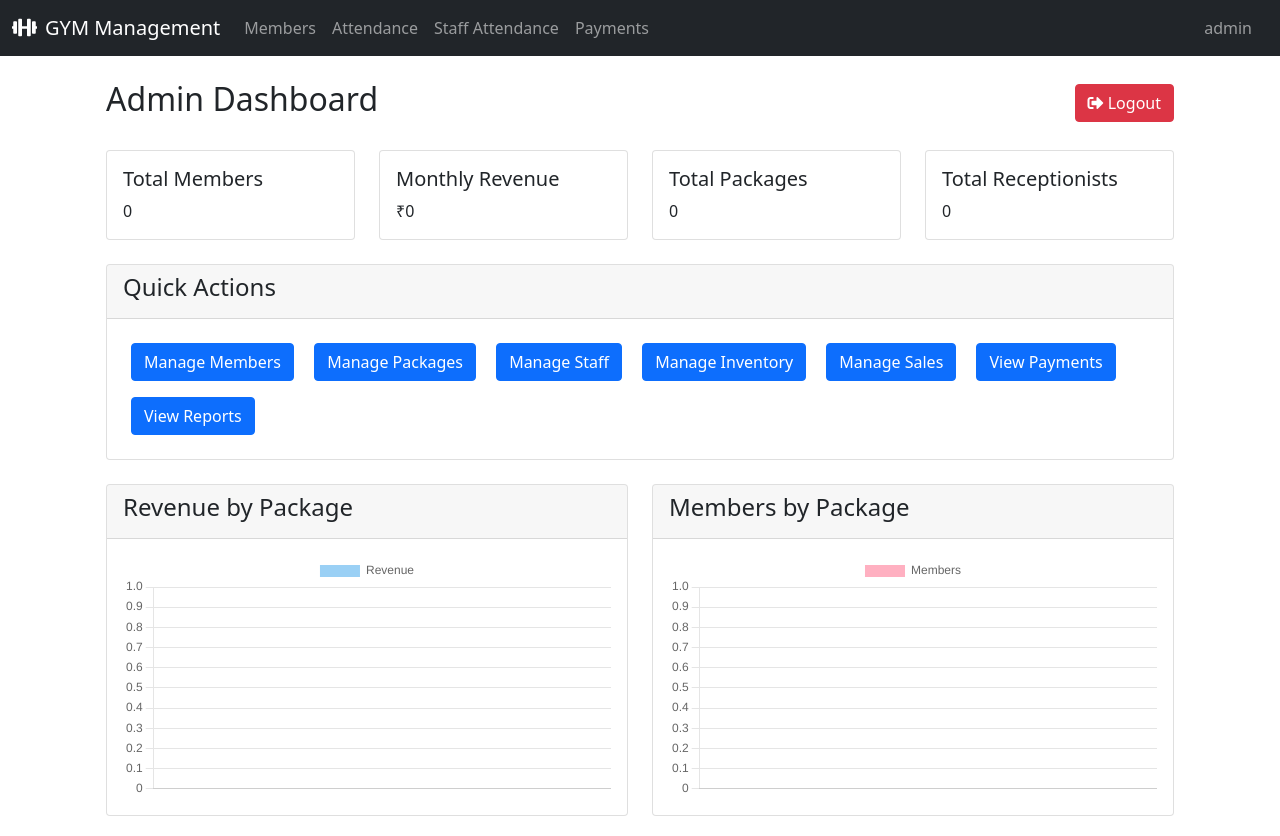
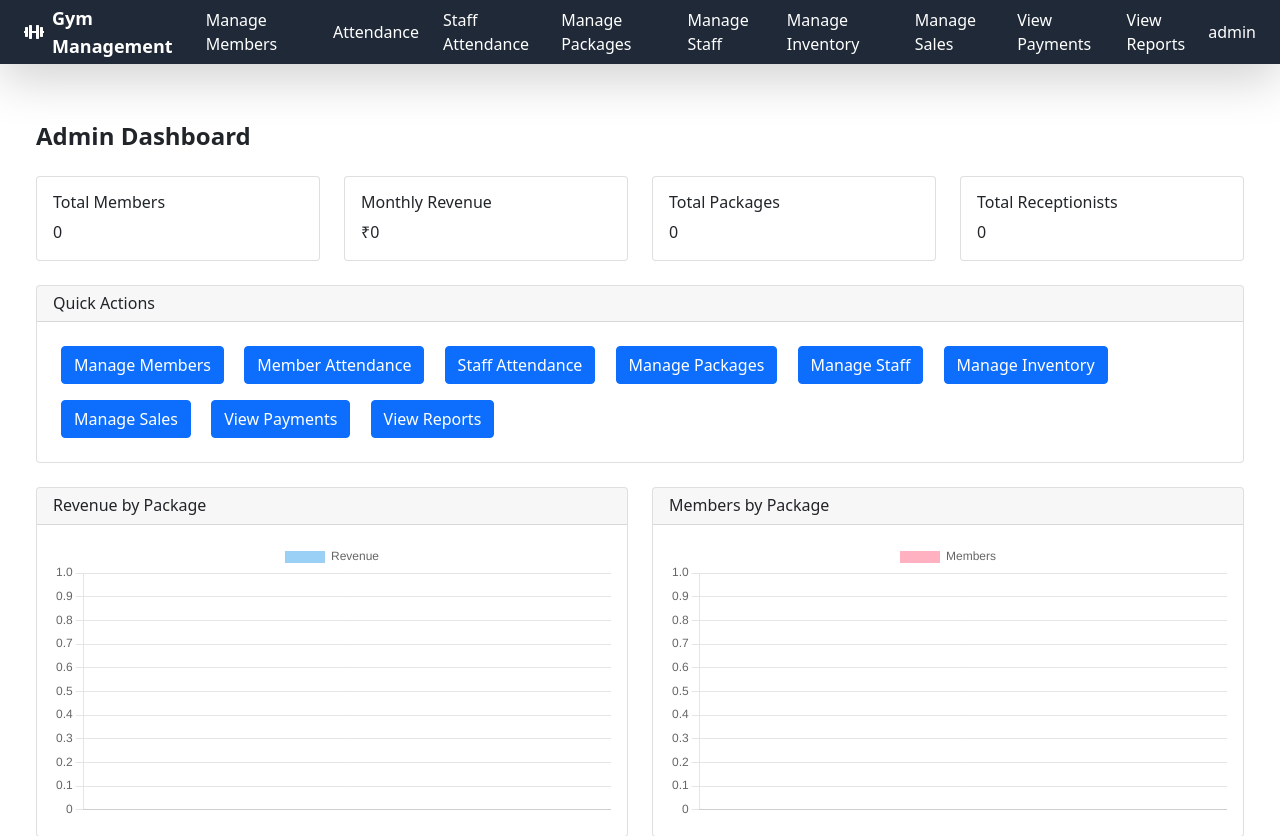
Before and after one commit to danishjavedcodes/gym_management, a Flask app: page /admin/dashboard in a window 1280 px wide. Shown: the top 836 px of the page. Run offline with Flask 3, Linux system fonts and the light colour scheme; the visitor is signed in with stand-in values (Sample User, id 1); some libraries are stand-ins or nearby versions.

Commit message:
Navbar fixed

```diff
--- a/templates/admin/base.html
+++ b/templates/admin/base.html
@@ -1,139 +1,65 @@
-<!-- <!DOCTYPE html>
-<html lang="en">
-<head>
-    <meta charset="UTF-8">
-    <meta name="viewport" content="width=device-width, initial-scale=1.0">
-    <title>{% block title %}Admin Dashboard{% endblock %}</title>
-    <script src="https://cdn.tailwindcss.com"></script>
-</head>
-<body class="bg-gray-100">
-    <nav class="bg-gray-800 text-white">
-        <div class="max-w-7xl mx-auto px-4">
-            <div class="flex items-center justify-between h-16">
-                <div class="flex items-center space-x-4">
-                    <a href="{{ url_for('admin_dashboard') }}" class="hover:bg-gray-700 px-3 py-2 rounded">Dashboard</a>
-                    <a href="{{ url_for('view_members') }}" class="hover:bg-gray-700 px-3 py-2 rounded">Members</a>
-                    <a href="{{ url_for('packages') }}" class="hover:bg-gray-700 px-3 py-2 rounded">Packages</a>
-                    <a href="{{ url_for('manage_receptionists') }}" class="hover:bg-gray-700 px-3 py-2 rounded">Staff</a>
-                    <a href="{{ url_for('reports') }}" class="hover:bg-gray-700 px-3 py-2 rounded">Reports</a>
-                    <a href="{{ url_for('inventory') }}" class="hover:bg-gray-700 px-3 py-2 rounded">Inventory</a>
-                    <a href="{{ url_for('sales') }}" class="hover:bg-gray-700 px-3 py-2 rounded">Sales</a>
-                </div>
-                <a href="{{ url_for('logout') }}" class="hover:bg-red-600 bg-red-500 px-3 py-2 rounded">Logout</a>
-            </div>
-        </div>
-    </nav>
-
-    <main class="max-w-7xl mx-auto py-6 px-4">
-        {% with messages = get_flashed_messages() %}
-            {% if messages %}
-                {% for message in messages %}
-                    <div class="bg-green-100 border border-green-400 text-green-700 px-4 py-3 rounded mb-4">
-                        {{ message }}
-                    </div>
-                {% endfor %}
-            {% endif %}
-        {% endwith %}
-
-        {% block content %}{% endblock %}
-    </main>
-</body>
-</html> -->
-
 <!DOCTYPE html>
 <html lang="en">
 <head>
     <meta charset="UTF-8">
     <meta name="viewport" content="width=device-width, initial-scale=1.0">
     <title>Gym Management System</title>
+    <script src="https://cdn.tailwindcss.com"></script>
     <link href="https://cdn.jsdelivr.net/npm/bootstrap@5.1.3/dist/css/bootstrap.min.css" rel="stylesheet">
     <link href="https://cdnjs.cloudflare.com/ajax/libs/font-awesome/5.15.4/css/all.min.css" rel="stylesheet">
     <link href="{{ url_for('static', filename='css/style.css') }}" rel="stylesheet">
 </head>
 <body>
-    {% if session.user_type %}
-    <nav class="navbar navbar-expand-lg navbar-dark bg-primary shadow">
-        <div class="container">
-            <a class="navbar-brand fw-bold" href="{{ url_for('admin_dashboard' if session.user_type == 'admin' else 'receptionist_dashboard') }}">
-                <i class="fas fa-dumbbell me-2"></i>Gym Management
+    <nav class="bg-gray-800 shadow-lg">
+        <div class="flex h-16 items-center px-4 justify-between">
+            <div class="flex items-center">
+                <a href="{{ url_for('admin_dashboard') }}" class="text-white flex items-center mr-4">
+                    <i class="fas fa-dumbbell mr-2"></i>
+                    <span class="font-bold text-lg">Gym Management</span>
                 </a>
-            <button class="navbar-toggler" type="button" data-bs-toggle="collapse" data-bs-target="#navbarNav">
-                <span class="navbar-toggler-icon"></span>
-            </button>
-            <div class="collapse navbar-collapse" id="navbarNav">
-                <ul class="navbar-nav me-auto mb-2 mb-lg-0">
-                    <li class="nav-item">
-                        <a class="nav-link {% if request.path == '/members' %}active{% endif %}" href="{{ url_for('view_members') }}">
-                            <i class="fas fa-users me-1"></i> Members
+
+                <div class="flex items-center space-x-2">
+                    <a href="{{ url_for('view_members') }}" class="text-white hover:bg-gray-700 px-2 py-2 rounded">
+                        Manage Members
                     </a>
-                    </li>
-                    {% if session.user_type == 'admin' %}
-                    <li class="nav-item">
-                        <a class="nav-link {% if request.path == '/admin/dashboard' %}active{% endif %}" href="{{ url_for('admin_dashboard') }}">
-                            <i class="fas fa-tachometer-alt me-1"></i> Dashboard
+                    <a href="{{ url_for('attendance') }}" class="text-white hover:bg-gray-700 px-2 py-2 rounded">
+                        Attendance
                     </a>
-                    </li>
-                    <li class="nav-item">
-                        <a class="nav-link {% if request.path == '/packages' %}active{% endif %}" href="{{ url_for('packages') }}">
-                            <i class="fas fa-box me-1"></i> Packages
+                    <a href="{{ url_for('staff_attendance') }}" class="text-white hover:bg-gray-700 px-2 py-2 rounded">
+                        Staff Attendance
                     </a>
-                    </li>
-                    <li class="nav-item">
-                        <a class="nav-link {% if request.path == '/inventory' %}active{% endif %}" href="{{ url_for('inventory') }}">
-                            <i class="fas fa-boxes me-1"></i> Inventory
+                    <a href="{{ url_for('packages') }}" class="text-white hover:bg-gray-700 px-2 py-2 rounded">
+                        Manage Packages
                     </a>
-                    </li>
-                    <li class="nav-item">
-                        <a class="nav-link {% if request.path == '/manage_receptionists' %}active{% endif %}" href="{{ url_for('manage_receptionists') }}">
-                            <i class="fas fa-user-tie me-1"></i> Staff
+                    <a href="{{ url_for('manage_receptionists') }}" class="text-white hover:bg-gray-700 px-2 py-2 rounded">
+                        Manage Staff
                     </a>
-                    </li>
-                    {% endif %}
-                    <li class="nav-item">
-                        <a class="nav-link {% if request.path == '/payments' %}active{% endif %}" href="{{ url_for('payments') }}">
-                            <i class="fas fa-money-bill-wave me-1"></i> Payments
+                    <a href="{{ url_for('inventory') }}" class="text-white hover:bg-gray-700 px-2 py-2 rounded">
+                        Manage Inventory
                     </a>
-                    </li>
-                    <li class="nav-item">
-                        <a class="nav-link {% if request.path == '/attendance' %}active{% endif %}" href="{{ url_for('attendance') }}">
-                            <i class="fas fa-calendar-check me-1"></i> Attendance
+                    <a href="{{ url_for('sales') }}" class="text-white hover:bg-gray-700 px-2 py-2 rounded">
+                        Manage Sales
                     </a>
-                    </li>
-                    <li class="nav-item">
-                        <a class="nav-link {% if request.path == '/reports' %}active{% endif %}" href="{{ url_for('reports') }}">
-                            <i class="fas fa-chart-bar me-1"></i> Reports
+                    <a href="{{ url_for('payments') }}" class="text-white hover:bg-gray-700 px-2 py-2 rounded">
+                        View Payments
                     </a>
-                    </li>
-                </ul>
-                <ul class="navbar-nav">
-                    <li class="nav-item">
-                        <a class="nav-link" href="{{ url_for('logout') }}">
-                            <i class="fas fa-sign-out-alt me-1"></i> Logout
+                    <a href="{{ url_for('reports') }}" class="text-white hover:bg-gray-700 px-2 py-2 rounded">
+                        View Reports
                     </a>
-                    </li>
-                </ul>
+                </div>
+            </div>
+
+            <div class="text-white font-medium">
+                {{ session.get('username', 'Admin') }}
             </div>
         </div>
     </nav>
-    {% endif %}
 
     <div class="container mt-4">
-        {% with messages = get_flashed_messages() %}
-            {% if messages %}
-                {% for message in messages %}
-                    <div class="alert alert-info alert-dismissible fade show">
-                        {{ message }}
-                        <button type="button" class="btn-close" data-bs-dismiss="alert"></button>
-                    </div>
-                {% endfor %}
-            {% endif %}
-        {% endwith %}
-
         {% block content %}{% endblock %}
     </div>
 
-    <!-- Bootstrap 5 Bundle with Popper -->
-    <script src="https://cdn.jsdelivr.net/npm/bootstrap@5.1.3/dist/js/bootstrap.bundle.min.js" integrity="sha384-ka7Sk0Gln4gmtz2MlQnikT1wXgYsOg+OMhuP+IlRH9sENBO0LRn5q+8nbTov4+1p" crossorigin="anonymous"></script>
+    <script src="https://cdn.jsdelivr.net/npm/bootstrap@5.1.3/dist/js/bootstrap.bundle.min.js"></script>
     <script src="{{ url_for('static', filename='js/script.js') }}"></script>
 </body>
 </html>
--- a/templates/admin/dashboard.html
+++ b/templates/admin/dashboard.html
@@ -1,14 +1,9 @@
-{% extends "base.html" %}
+{% extends "admin/base.html" %}
 
 {% block content %}
 <div class="container mx-auto px-4 py-8">
-    <div class="d-flex justify-content-between align-items-center mb-4">
+    <div class="mb-4">
         <h2 class="text-2xl font-bold">Admin Dashboard</h2>
-        <div>
-            <a href="{{ url_for('logout') }}" class="btn btn-danger">
-                <i class="fas fa-sign-out-alt"></i> Logout
-            </a>
-        </div>
     </div>
 
     <!-- Statistics Cards -->
@@ -56,6 +51,8 @@
                 </div>
                 <div class="card-body">
                     <a href="{{ url_for('view_members') }}" class="btn btn-primary m-2">Manage Members</a>
+                    <a href="{{ url_for('attendance') }}" class="btn btn-primary m-2">Member Attendance</a>
+                    <a href="{{ url_for('staff_attendance') }}" class="btn btn-primary m-2">Staff Attendance</a>
                     <a href="{{ url_for('packages') }}" class="btn btn-primary m-2">Manage Packages</a>
                     <a href="{{ url_for('manage_receptionists') }}" class="btn btn-primary m-2">Manage Staff</a>
                     <a href="{{ url_for('inventory') }}" class="btn btn-primary m-2">Manage Inventory</a>
```
Lines whose indentation alone changed are shown as unchanged.
